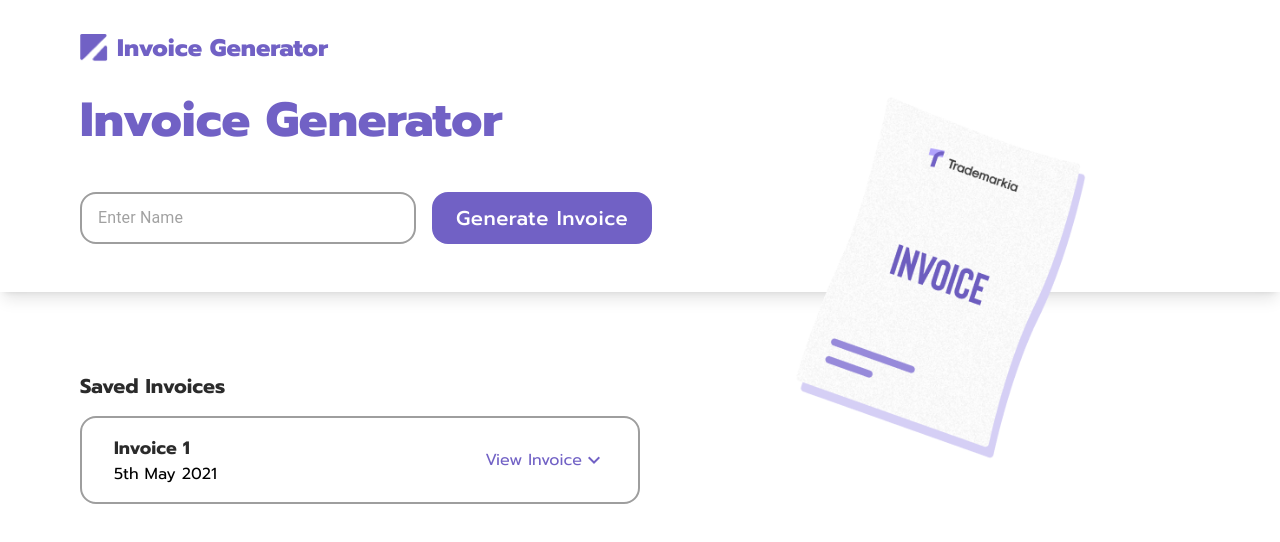
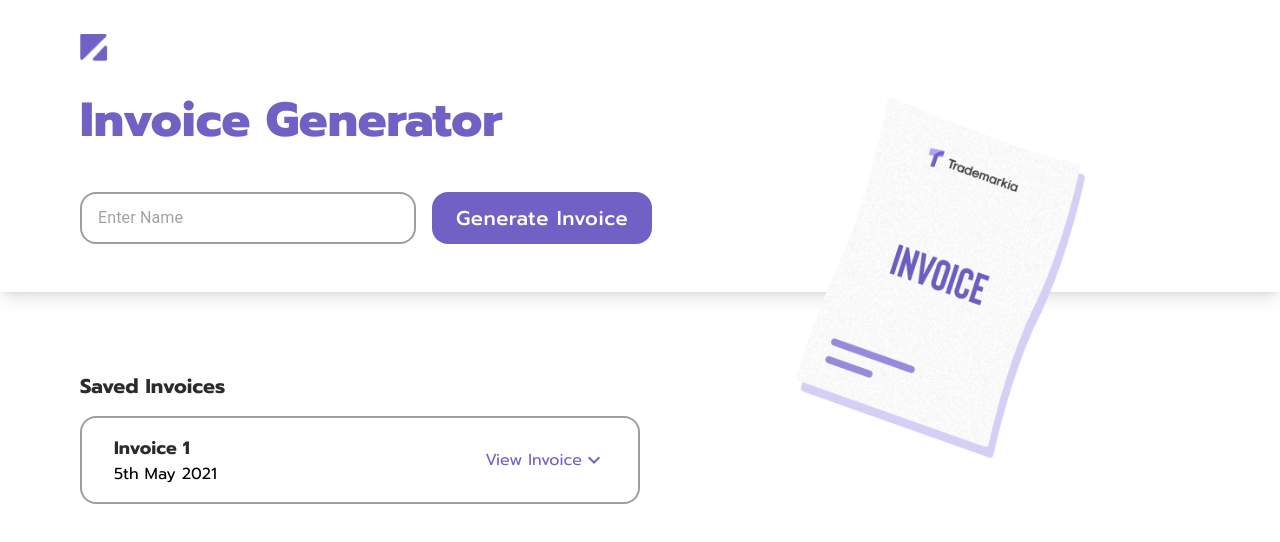
Before and after one commit to ajaytitus1386/Invoice_Generator, a Next.js app: page / in a window 1280 px wide. Shown: the top 542 px of the page. Built offline with nearby package versions, Linux system fonts and the light colour scheme.

Commit message:
feat: navbar title hidden on landing

```diff
--- a/components/Navbar.tsx
+++ b/components/Navbar.tsx
@@ -1,13 +1,24 @@
 import Image from "next/image";
-import React from "react";
+import { useRouter } from "next/router";
+import React, { useEffect, useState } from "react";
 
 function Navbar() {
+  const router = useRouter();
+  const { pathname } = router;
+
+  const [isLandingPage, setIsLandingPage] = useState(pathname == "/");
+  useEffect(() => {
+    setIsLandingPage(pathname == "/");
+  }, [router]);
+
   return (
-    <div className="sticky top-0 z-10 flex flex-row items-center justify-start space-x-2 w-full px-safe py-4 h-18 md:h-24 bg-white">
+    <div className="sticky top-0 z-10 flex flex-row items-center justify-start w-full py-4 space-x-2 bg-white px-safe h-18 md:h-24">
       <Image src={"/assets/logo_purple.png"} width={29} height={29} />
-      <h1 className="text-2xl font-extrabold text-blueMarguerite">
-        Invoice Generator
-      </h1>
+      {!isLandingPage && (
+        <h1 className="text-2xl font-extrabold text-blueMarguerite">
+          Invoice Generator
+        </h1>
+      )}
     </div>
   );
 }
```
